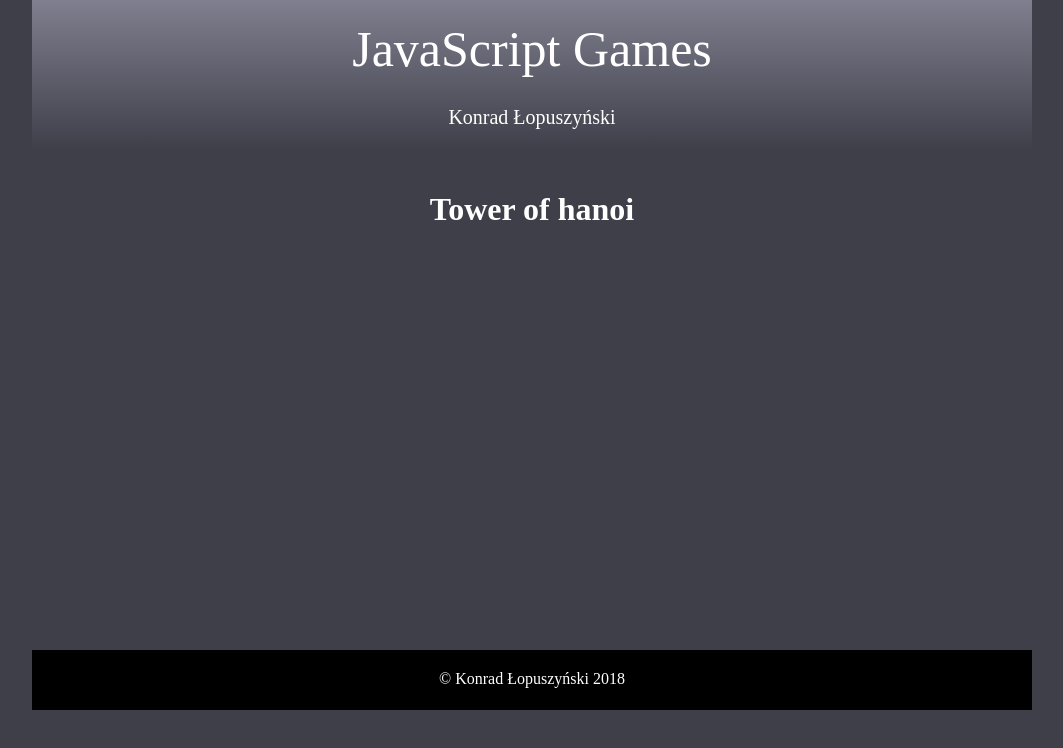
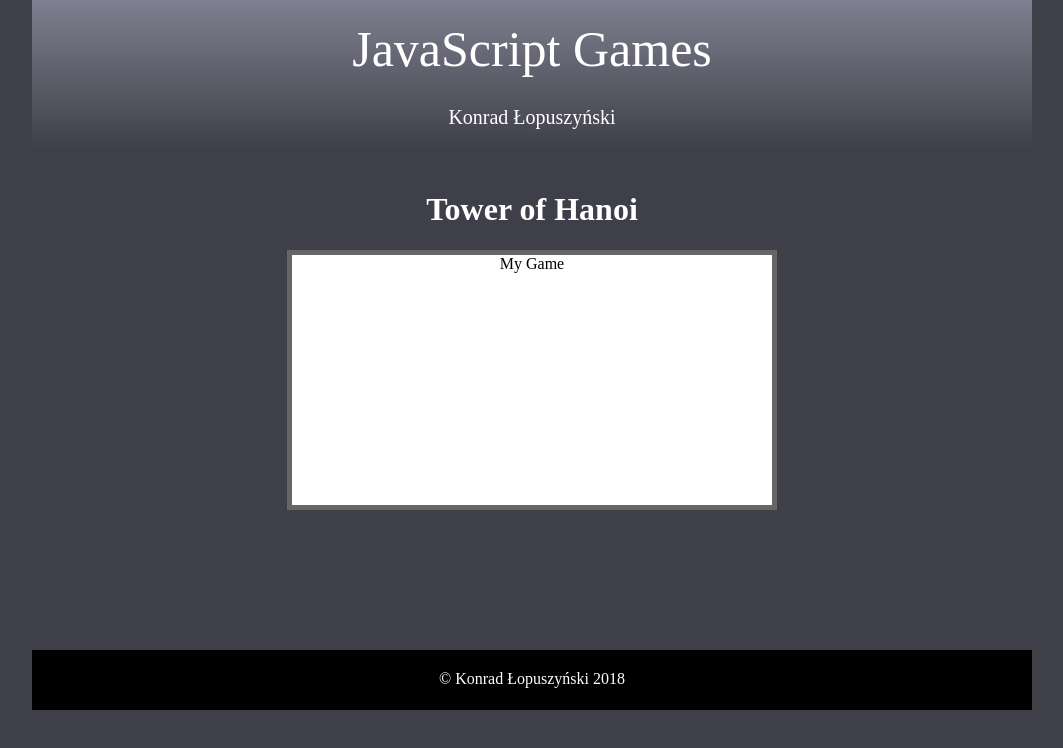
Before and after one commit to LaurensHammond/JSGame, a plain HTML site: page hanoi.html in a window 1280 px wide. Shown: the whole page, without its empty margins (108-1171 px from the left). Drawn offline with Linux system fonts and the light colour scheme.

Commit message:
add div GAME

```diff
--- a/hanoi.html
+++ b/hanoi.html
@@ -18,7 +18,8 @@
 	<span style="font-size:20px;">Konrad Łopuszyński</span>
 	</div></a>
 	<div id="content">
-	<h1>Tower of hanoi</h1>
+	<h1>Tower of Hanoi</h1>
+	<div id="game">My Game</div>
 	</div>
 	<div id="footer"> &copy; Konrad Łopuszyński 2018</div>
 </div>
--- a/style.css
+++ b/style.css
@@ -53,3 +53,12 @@ a{
 	text-decoration:none;
 	color: #FFFFFF;
 }
+#game{
+	background-color:#FFFFFF;
+	color:#000000;
+	width:480px;
+	height:250px;
+	border: 5px solid #666666;
+	margin-left:auto;
+	margin-right:auto;
+}
```
